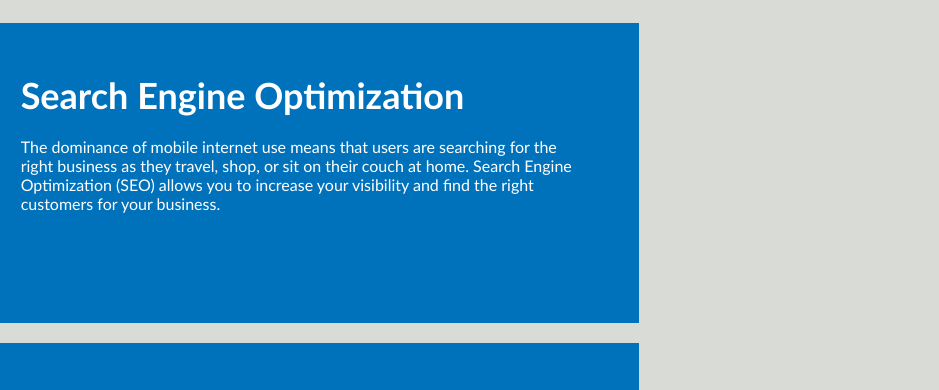
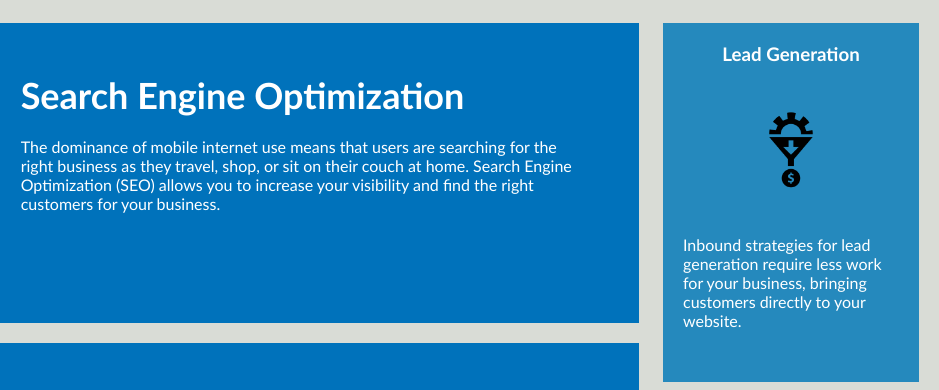
Before and after one commit to zionremnant/Horiseon, a plain HTML site: page Develop/index.html in a window 1280 px wide. Shown: the part 899-1289 px from the top of the page, 341-1280 px from the left. Drawn offline with Linux system fonts and the light colour scheme.

Commit message:
side bar section1

```diff
--- a/Develop/index.html
+++ b/Develop/index.html
@@ -37,8 +37,7 @@
     <div id="search-engine-optimization" class="main-section">
       <img
         src="./assets/images/search-engine-optimization.jpg"
-          class="float-left"
-          alt="Overhead view of desktop with notebook and other items"
+        class="float-left" alt="Overhead view of desktop with notebook and other items"
       />
       <h2>Search Engine Optimization</h2>
       <p>
@@ -49,11 +48,12 @@
       </p>
     </div>
     <!-- Content Block 2 -->
-      <div id="online-reputation-management" class="main-section">
+    <div
+      id="online-reputation-management" class="main-section"
+    >
       <img
         src="./assets/images/online-reputation-management.jpg"
-          class="float-right"
-          alt="man at laptop holding phone"
+        class="float-right" alt="man at laptop holding phone"
       />
       <h2>Online Reputation Management</h2>
       <p>
@@ -68,8 +68,7 @@
     <div id="social-media-marketing" class="main-section">
       <img
         src="./assets/images/social-media-marketing.jpg"
-          class="float-left"
-          alt="Overhead view of Social Media Icon Stickers on table"
+        class="float-left" alt="Overhead view of Social Media Icon Stickers on table"
       />
       <h2>Social Media Marketing</h2>
       <p>
@@ -80,5 +79,19 @@
       </p>
     </div>
   </section>
+
+  <!-- side bar -->
+  <section class="benefits">
+    <!-- side bar section 1 -->
+    <div class="benefit-bar">
+      <h3>Lead Generation</h3>
+      <img src="./assets/images/lead-generation.png" />
+      <p>
+        Inbound strategies for lead generation require less work for your
+        business, bringing customers directly to your website.
+      </p>
+    </div>
+
+
 </body>
 </html>
```
Lines whose indentation alone changed are shown as unchanged.
